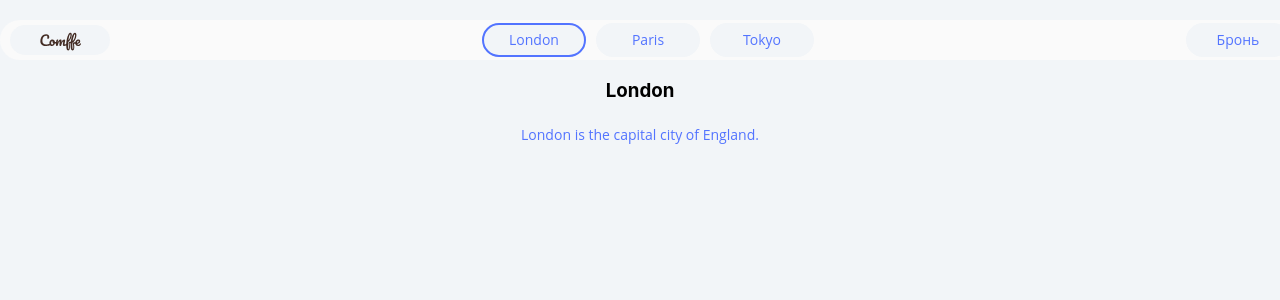
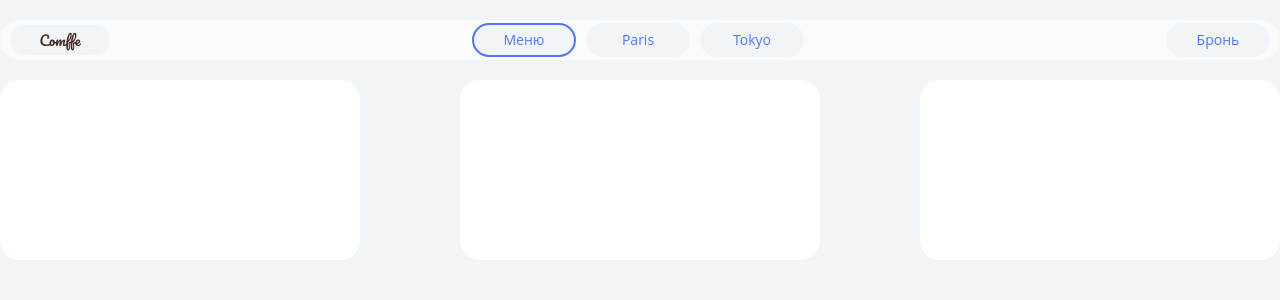
Before and after one commit to nikita-jpg/Restaurant, a React (Create React App) app: page / in a window 1280 px wide. Shown: the top 300 px of the page. Built offline with nearby package versions, Linux system fonts and the light colour scheme.

Commit message:
Начал делать карточку: сделал фон

```diff
--- a/src/App.js
+++ b/src/App.js
@@ -1,19 +1,15 @@
 import React, { useState } from "react";
 import './App.css';
 import { Header } from './comonents/Header/Header';
+import { Menu } from "./comonents/Menu/Menu";
+import {TabContent} from './comonents/TabContent/TabContent';
 
 function App() {
-  const TabContent = ({ title, content }) => (
-    <div className="tabcontent">
-      <h3>{title}</h3>
-      <p>{content}</p>
-    </div>
-  );
 
   const items = [
-    { title: 'London', content: 'London is the capital city of England.' },
-    { title: 'Paris', content: 'Paris is the capital of France.' },
-    { title: 'Tokyo', content: 'Tokyo is the capital of Japan.' },
+    { title: 'Меню', content: <Menu/> },
+    { title: 'Paris', content: <Menu/>},
+    { title: 'Tokyo', content: <Menu/> },
   ];
 
   // const items_names = items.map.
--- /dev/null
+++ b/src/comonents/Dish/Dish.js
@@ -0,0 +1,7 @@
+import '../Dish/dish.css'
+const Dish = () => (
+    <div className='dish'>
+    </div>
+);
+
+export { Dish }
--- /dev/null
+++ b/src/comonents/Dish/dish.css
@@ -0,0 +1,6 @@
+.dish{
+    width: 360px;
+    height: 180px;
+    background-color: white;
+    border-radius: 20px;
+}
--- a/src/comonents/Header/header.css
+++ b/src/comonents/Header/header.css
@@ -1,7 +1,8 @@
 .header{
+    height: 40px;
     width: 100%;
     max-width: 1400px;
-    height: 40px;
+    box-sizing: border-box;
     background-color: #FAFAFA;
     border-radius: 20px;
     margin: 20px auto 0 auto;
--- /dev/null
+++ b/src/comonents/Menu/Menu.js
@@ -0,0 +1,12 @@
+import { Dish } from '../Dish/Dish'
+import '../Menu/menu.css'
+
+const Menu = () => (
+    <div className="menu">
+        <Dish></Dish>
+        <Dish></Dish>
+        <Dish></Dish>
+    </div>
+);
+
+export { Menu }
--- /dev/null
+++ b/src/comonents/Menu/menu.css
@@ -0,0 +1,9 @@
+.menu{
+    height: 100%;
+    width: 100%;
+    max-width: 1400px;
+
+    display: flex;
+    flex-direction: row;
+    justify-content: space-between;
+}
--- /dev/null
+++ b/src/comonents/TabContent/TabContent.js
@@ -0,0 +1,8 @@
+import '../TabContent/tabContent.css'
+const TabContent = ({content}) => (
+    <div className="tabcontent">
+        {content}
+    </div>
+  );
+
+  export {TabContent}
--- /dev/null
+++ b/src/comonents/TabContent/tabContent.css
@@ -0,0 +1,6 @@
+.tabcontent{
+    height: 100%;
+    width: 100%;
+    max-width: 1400px;
+    margin: 20px auto 0 auto;
+}
```
